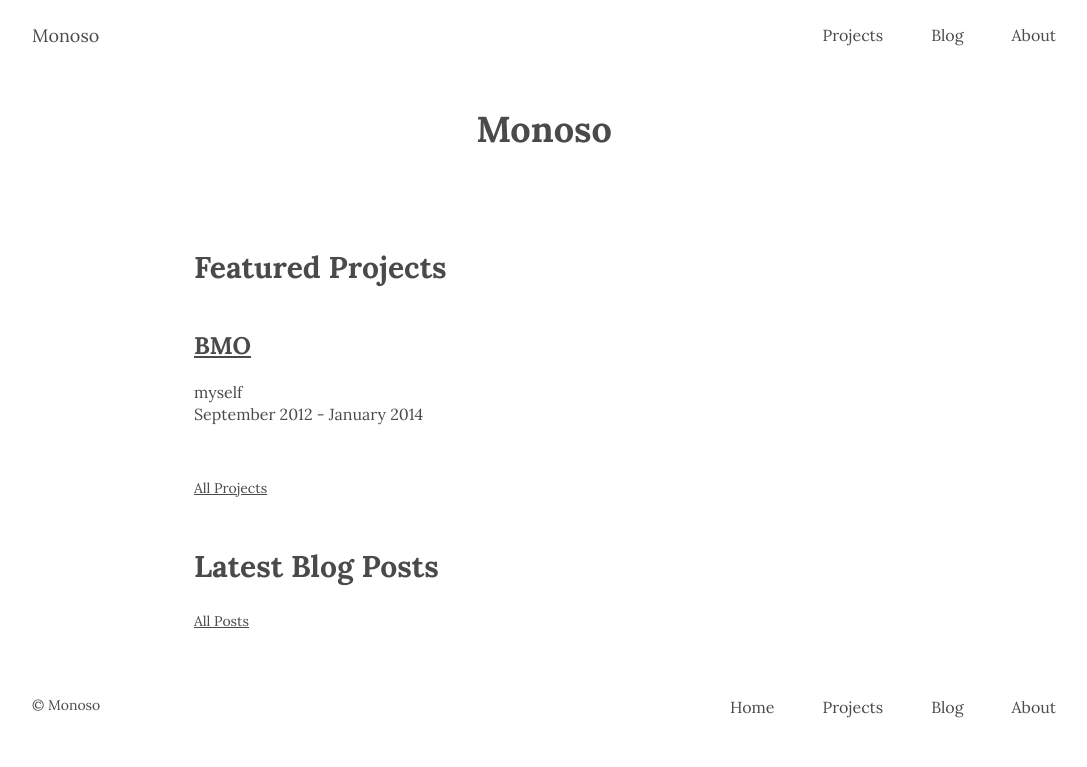
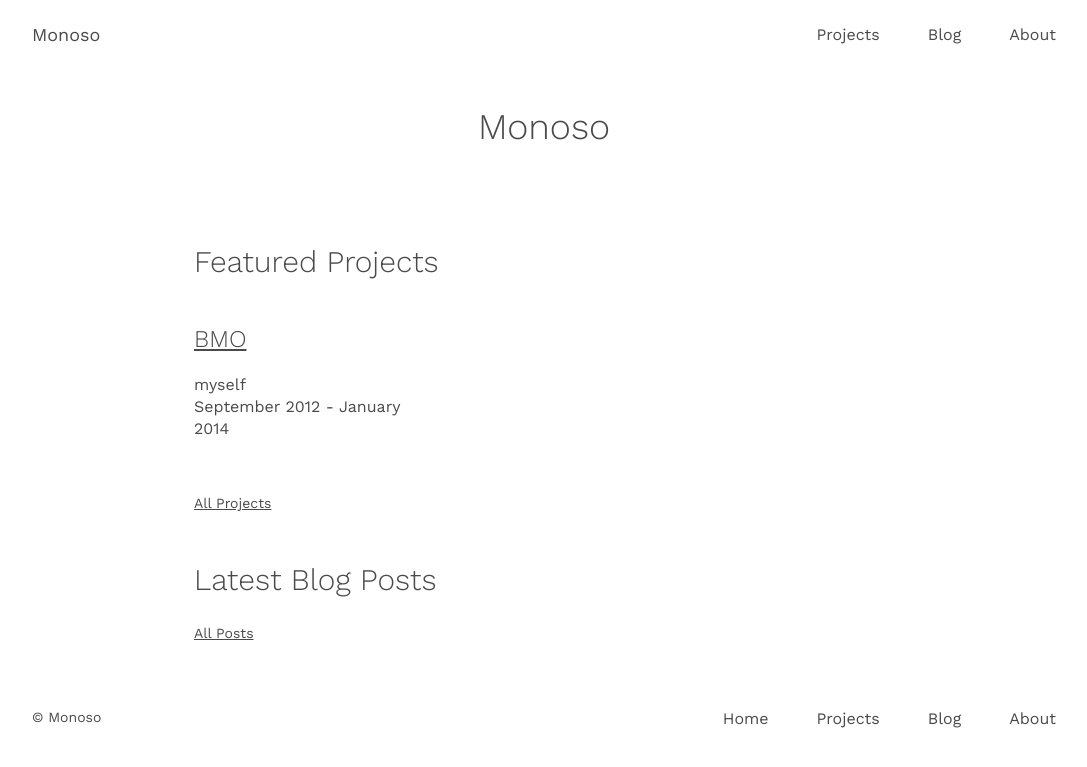
Before and after one commit to brettchalupa/brettcodes, a Jekyll site: the page built from index.html, in a window 1280 px wide. Shown: the top 767 px of the page, without its empty margins (96-1183 px from the left). Built offline with Jekyll 4.4.1, drawn with Linux system fonts in a browser that asks for light colours.

Commit message:
Add Google Font & style for Work Sans
This updates the site's typography to use Work Sans, the face I selected
for the site. This also sets monospaced text to use Monaco, which is
available on Macs. For other OSes without it installed, they'll see
Courier New which is totally fine.

```diff
--- a/_layouts/default.html
+++ b/_layouts/default.html
@@ -4,7 +4,7 @@
     <meta charset="utf-8">
     <meta name="viewport" content="width=device-width, initial-scale=1, maximum-scale=1">
 
-    <link href="https://fonts.googleapis.com/css?family=Lora:400,400i,700,700i" rel="stylesheet">
+    <link href="https://fonts.googleapis.com/css?family=Work+Sans:300,400,500" rel="stylesheet">
 
     <link rel="stylesheet" href="/css/styles.css">
 
--- a/_sass/layout.scss
+++ b/_sass/layout.scss
@@ -1,11 +1,12 @@
 // Styles for the site
 
-$font-family: 'Lora', serif;
-$font-family-mono: Courier New, Courier, monospace;
+$font-family: 'Work Sans', serif;
+$font-family-mono: Monaco, Courier New, Courier, monospace;
 $font-color: #4A4A4A;
 $font-color-light: lighten($font-color, 10%);
+$font-weight-light: 300;
 $font-weight-normal: 400;
-$font-weight-bold: 700;
+$font-weight-bold: 500;
 
 $spacing-unit: 48px;
 
@@ -23,7 +24,7 @@ body {
 h1, h2, h3, h4, h5, h6 {
   color: $font-color;
   font-family: $font-family;
-  font-weight: $font-weight-bold;
+  font-weight: $font-weight-light;
 }
 
 h1 {
```
